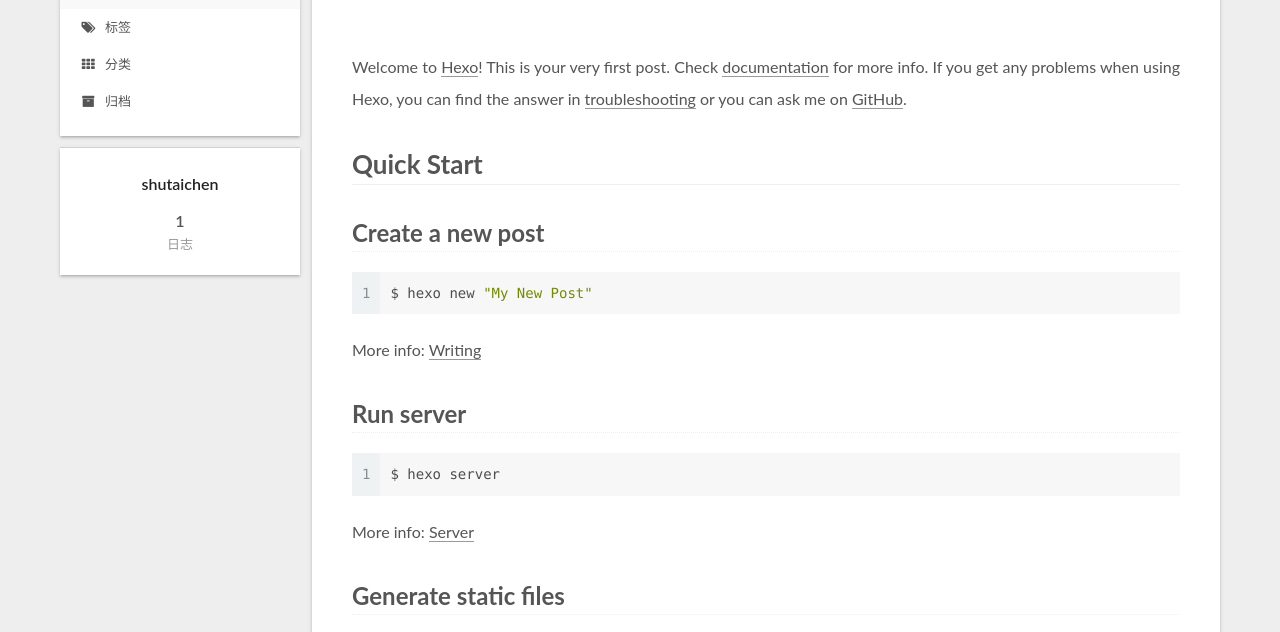
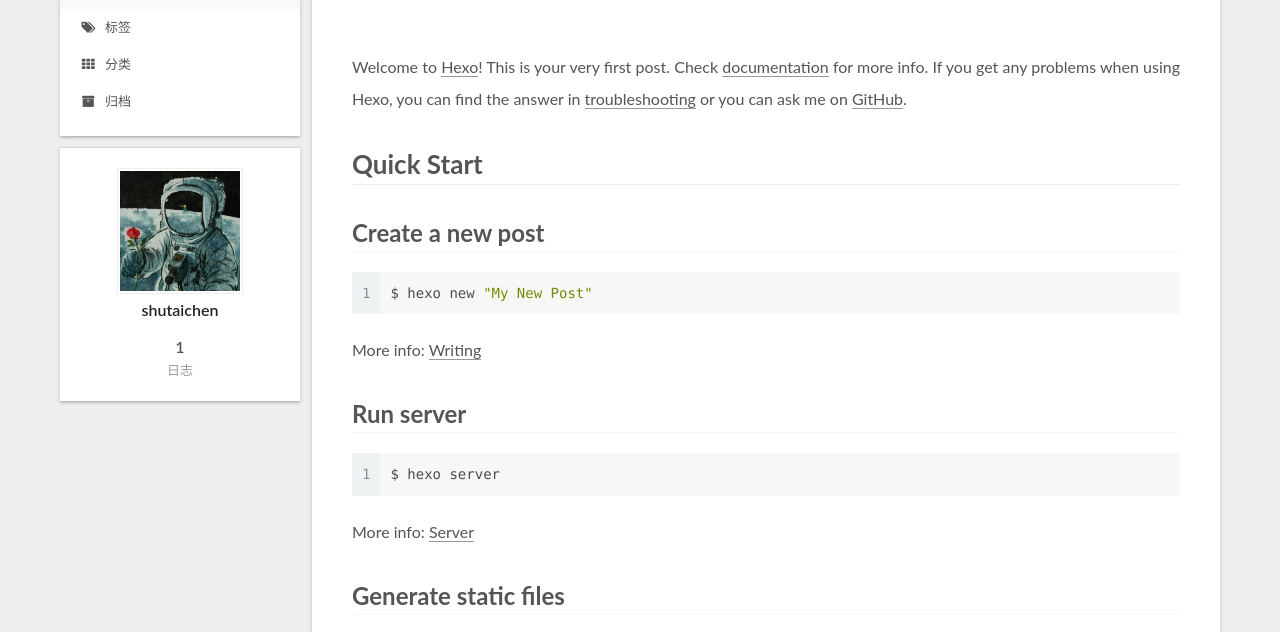
Before and after one commit to shutaichen/shutaichen.github.io, a plain HTML site: page index.html in a window 1280 px wide. Shown: the part 129-761 px from the top of the page. Drawn offline with Linux system fonts and the light colour scheme.

Commit message:
Site updated: 2019-08-05 15:03:03

```diff
--- a/index.html
+++ b/index.html
@@ -214,7 +214,7 @@
     <span hidden itemprop="author" itemscope itemtype="http://schema.org/Person">
       <meta itemprop="name" content="shutaichen">
       <meta itemprop="description" content="">
-      <meta itemprop="image" content="/images/avatar.gif">
+      <meta itemprop="image" content="/images/1.jpg">
     </span>
 
     <span hidden itemprop="publisher" itemscope itemtype="http://schema.org/Organization">
@@ -324,6 +324,9 @@
         <div class="site-overview">
 
           <div class="site-author motion-element" itemprop="author" itemscope itemtype="http://schema.org/Person">
+    <img class="site-author-image" itemprop="image"
+      src="/images/1.jpg"
+      alt="shutaichen">
   <p class="site-author-name" itemprop="name">shutaichen</p>
   <div class="site-description motion-element" itemprop="description"></div>
 </div>
```
Also changed, not shown: 2019/08/05/hello-world/index.html (+4 -1 lines), archives/2019/08/index.html (+3 -0 lines), archives/2019/index.html (+3 -0 lines), archives/index.html (+3 -0 lines), categories/index.html (+3 -0 lines), tags/index.html (+3 -0 lines), images/1.jpg (added).
